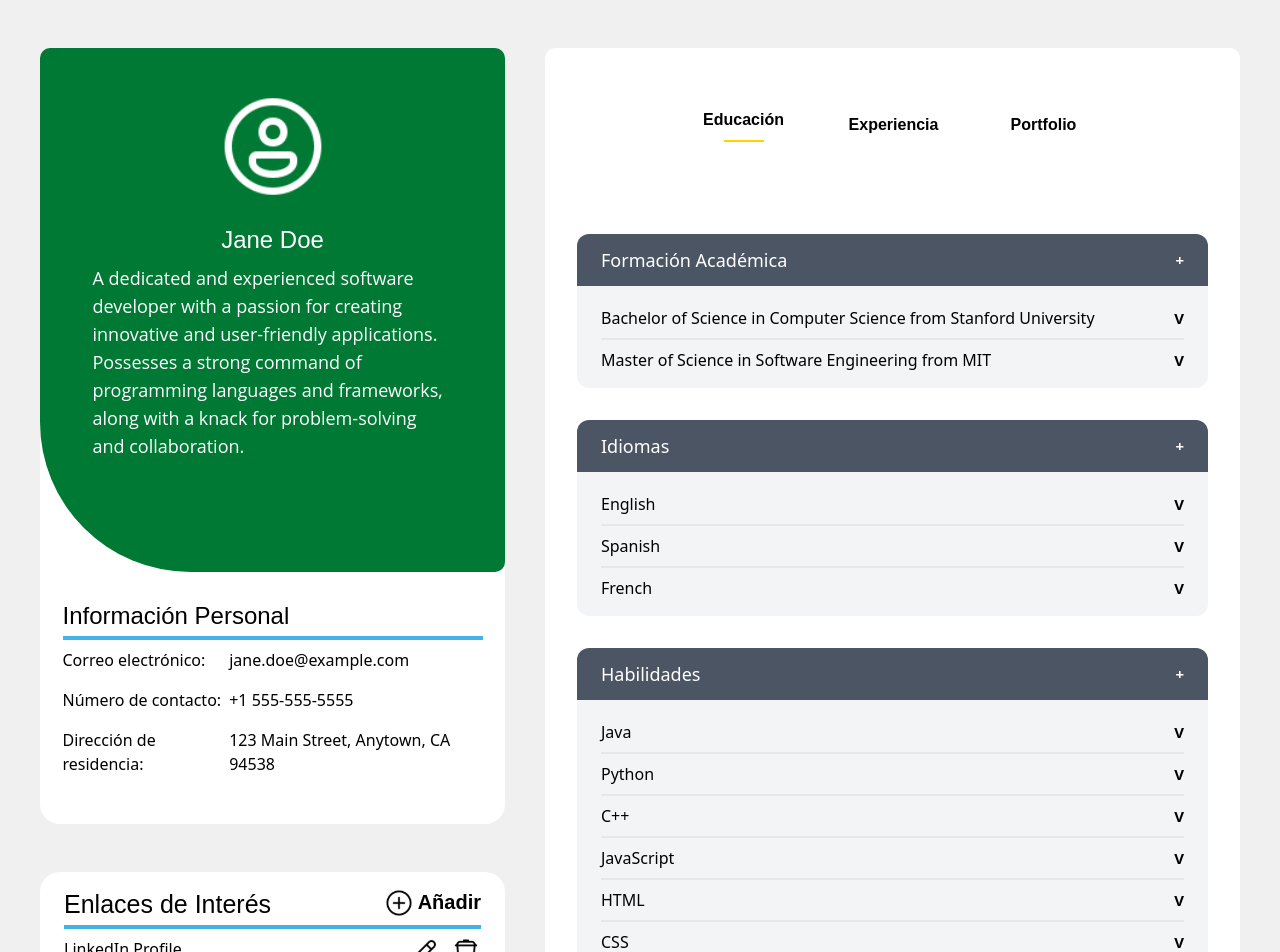
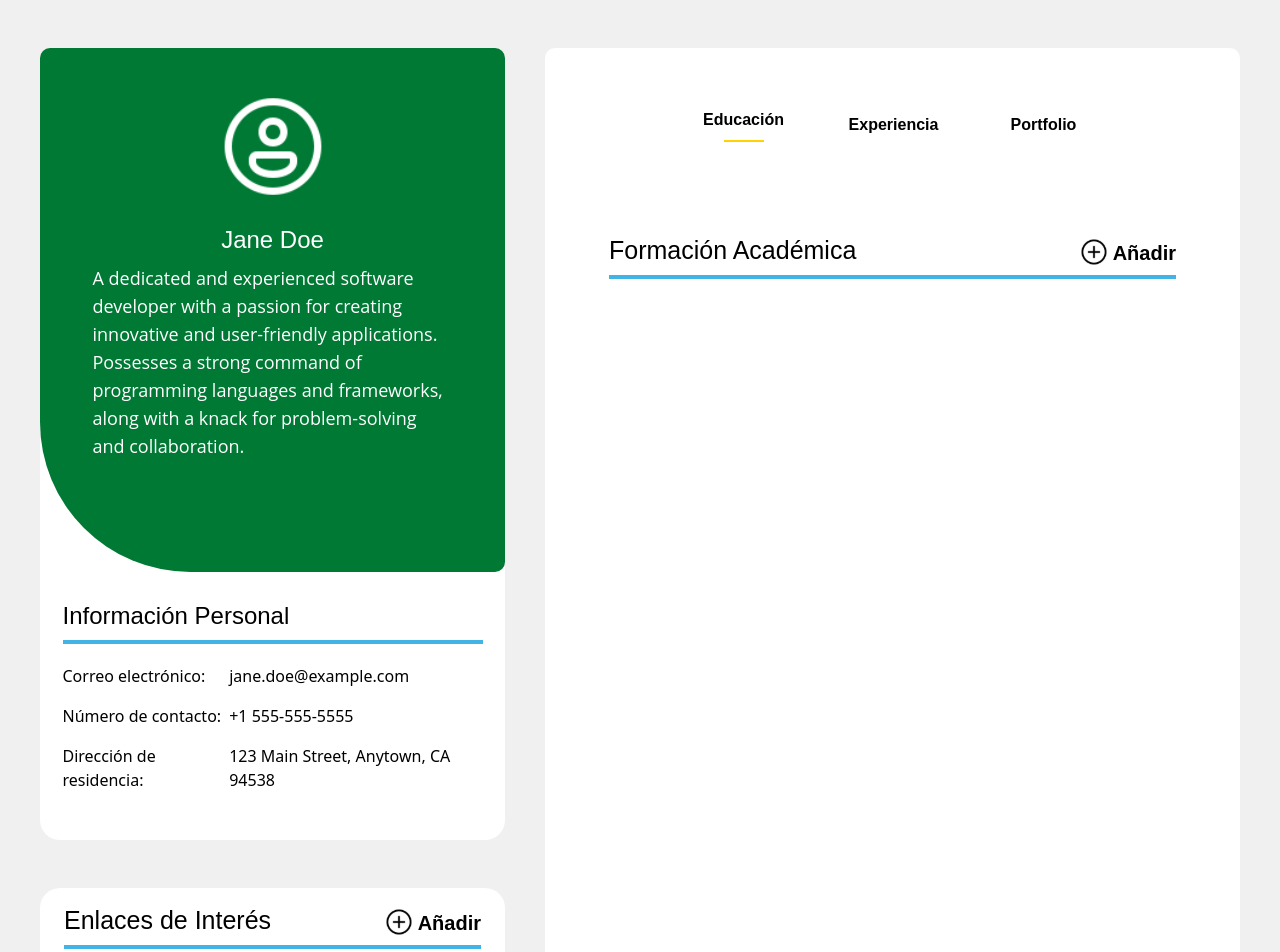
Before and after one commit to DaikoneKisu/uchamba-frontend, a SvelteKit app: page /profile/education in a window 1280 px wide. Shown: the top 952 px of the page. Built offline with nearby package versions, Linux system fonts and the light colour scheme.

Commit message:
feat: create academic training header

```diff
--- /dev/null
+++ b/src/lib/components/profile/Add.svelte
@@ -0,0 +1,10 @@
+<script lang="ts">
+	import addIcon from '$lib/icons/add.svg'
+
+	export let clickHandler: () => void
+</script>
+
+<button on:click={clickHandler} class="flex items-end gap-1">
+	<img src={addIcon} alt="Añadir enlace de interés" />
+	<p class="text-xl font-semibold font-poppins">Añadir</p>
+</button>
--- a/src/lib/components/profile/ProfileArticle.svelte
+++ /dev/null
@@ -1,21 +0,0 @@
-<script lang="ts">
-	import type { ProfileEntry } from '../../../types/profile-entry.type'
-
-	export let title: string
-	export let entries: ProfileEntry[]
-</script>
-
-<article class="flex flex-col w-full">
-	<header class="flex justify-between text-lg bg-gray-600 text-white px-6 py-3 rounded-t-xl">
-		<h3>{title}</h3>
-		<button>+</button>
-	</header>
-	<ul class="bg-gray-100 px-6 pt-3 rounded-b-xl pb-2">
-		{#each entries as e}
-			<li class="flex justify-between border-b-2 py-2 last:border-none">
-				<h4>{e.title}</h4>
-				<button>V</button>
-			</li>
-		{/each}
-	</ul>
-</article>
--- a/src/routes/profile/+layout.svelte
+++ b/src/routes/profile/+layout.svelte
@@ -1,9 +1,9 @@
 <script lang="ts">
 	import userIcon from '$lib/icons/male-user.svg'
-	import addIcon from '$lib/icons/add.svg'
 	import pencilIcon from '$lib/icons/pencil.svg'
 	import deleteIcon from '$lib/icons/delete.svg'
 	import Header from './Header.svelte'
+	import Add from '$lib/components/profile/Add.svelte'
 
 	export let data
 </script>
@@ -25,10 +25,10 @@
 				<p class="text-lg w-[360px] font-open-sans">{data.personalInformation.aboutMe}</p>
 			</div>
 			<figure class="flex flex-col w-full gap-2 max-w-[420px]">
-				<figcaption class="text-left w-full text-2xl font-poppins border-b-4 border-ucab-blue pb-1">
+				<figcaption class="text-left w-full text-2xl font-poppins border-b-4 border-ucab-blue pb-2">
 					Información Personal
 				</figcaption>
-				<div class="flex justify-between">
+				<div class="flex justify-between mt-3">
 					<ul class="flex flex-col gap-4">
 						<li>Correo electrónico:</li>
 						<li>Número de contacto:</li>
@@ -52,15 +52,12 @@
 		<section class="bg-brand-white w-full px-6 pt-4 pb-12 rounded-[20px]">
 			<div class="flex flex-col gap-2">
 				<div
-					class="text-left w-full flex justify-between text-2xl font-poppins border-b-4 border-ucab-blue pb-1"
+					class="text-left w-full flex justify-between text-2xl font-poppins border-b-4 border-ucab-blue pb-2"
 				>
 					<h2>Enlaces de Interés</h2>
-					<button class="flex gap-1">
-						<img src={addIcon} alt="Añadir enlace de interés" />
-						<p class="text-xl font-semibold font-poppins">Añadir</p>
-					</button>
+					<Add clickHandler={() => {}} />
 				</div>
-				<ul class="w-full flex flex-col gap-3">
+				<ul class="w-full flex flex-col gap-3 mt-3">
 					{#each data.linksOfInterest as link}
 						<li class="flex justify-between">
 							<a href={link.url}>{link.name}</a>
--- a/src/routes/profile/education/+page.server.ts
+++ b/src/routes/profile/education/+page.server.ts
@@ -1,5 +1,6 @@
 import type { Education } from '../../../types/education.type'
 
+//TODO: solicitar los datos desde el backend
 export function load() {
 	const educationData: Education = {
 		academicTraining: [
--- a/src/routes/profile/education/+page.svelte
+++ b/src/routes/profile/education/+page.svelte
@@ -1,20 +1,9 @@
 <script lang="ts">
-	import ProfileArticle from '$lib/components/profile/ProfileArticle.svelte'
+	import AcademicTraining from './AcademicTraining.svelte'
 
 	export let data
 </script>
 
-<div class="w-full h-full flex flex-col items-center py-8 gap-8 px-8">
-	<ProfileArticle
-		title="Formación Académica"
-		entries={data.academicTraining.map((item) => ({ title: item }))}
-	/>
-  <ProfileArticle
-    title="Idiomas"
-    entries={data.languages.map((item) => ({ title: item }))}
-  />
-  <ProfileArticle
-    title="Habilidades"
-    entries={data.skills.map((item) => ({ title: item }))}
-  />
+<div class="w-full h-full flex flex-col items-center py-8 gap-8 px-16">
+	<AcademicTraining />
 </div>
--- /dev/null
+++ b/src/routes/profile/education/AcademicTraining.svelte
@@ -0,0 +1,15 @@
+<script>
+	import Add from '$lib/components/profile/Add.svelte'
+</script>
+
+<article class="bg-brand-white flex-col w-full">
+	<header>
+		<div class="flex justify-between w-full">
+			<h2>Formación Académica</h2>
+			<Add clickHandler={() => {}} />
+		</div>
+		<div class="h-1 bg-ucab-blue w-full mt-2" />
+	</header>
+
+	<ul />
+</article>
--- a/src/routes/profile/experience/+page.svelte
+++ b/src/routes/profile/experience/+page.svelte
@@ -1,16 +1,5 @@
 <script lang="ts">
-	import ProfileArticle from '$lib/components/profile/ProfileArticle.svelte'
-
 	export let data
 </script>
 
-<div class="w-full h-full flex flex-col items-center py-8 gap-8 px-8">
-	<ProfileArticle
-		title="Experiencia Laboral"
-		entries={data.workExperience.map((item) => ({ title: item }))}
-	/>
-	<ProfileArticle
-		title="Tecnologías"
-		entries={data.technologies.map((item) => ({ title: item }))}
-	/>
-</div>
+<div class="w-full h-full flex flex-col items-center py-8 gap-8 px-8" />
--- a/src/routes/profile/portfolio/+page.svelte
+++ b/src/routes/profile/portfolio/+page.svelte
@@ -1,9 +1,5 @@
 <script lang="ts">
-	import ProfileArticle from '$lib/components/profile/ProfileArticle.svelte'
-
 	export let data
 </script>
 
-<div class="w-full h-full flex flex-col items-center py-8 gap-8 px-8">
-	<ProfileArticle title="Proyectos" entries={data.projects.map((item) => ({ title: item }))} />
-</div>
+<div class="w-full h-full flex flex-col items-center py-8 gap-8 px-8" />
```
